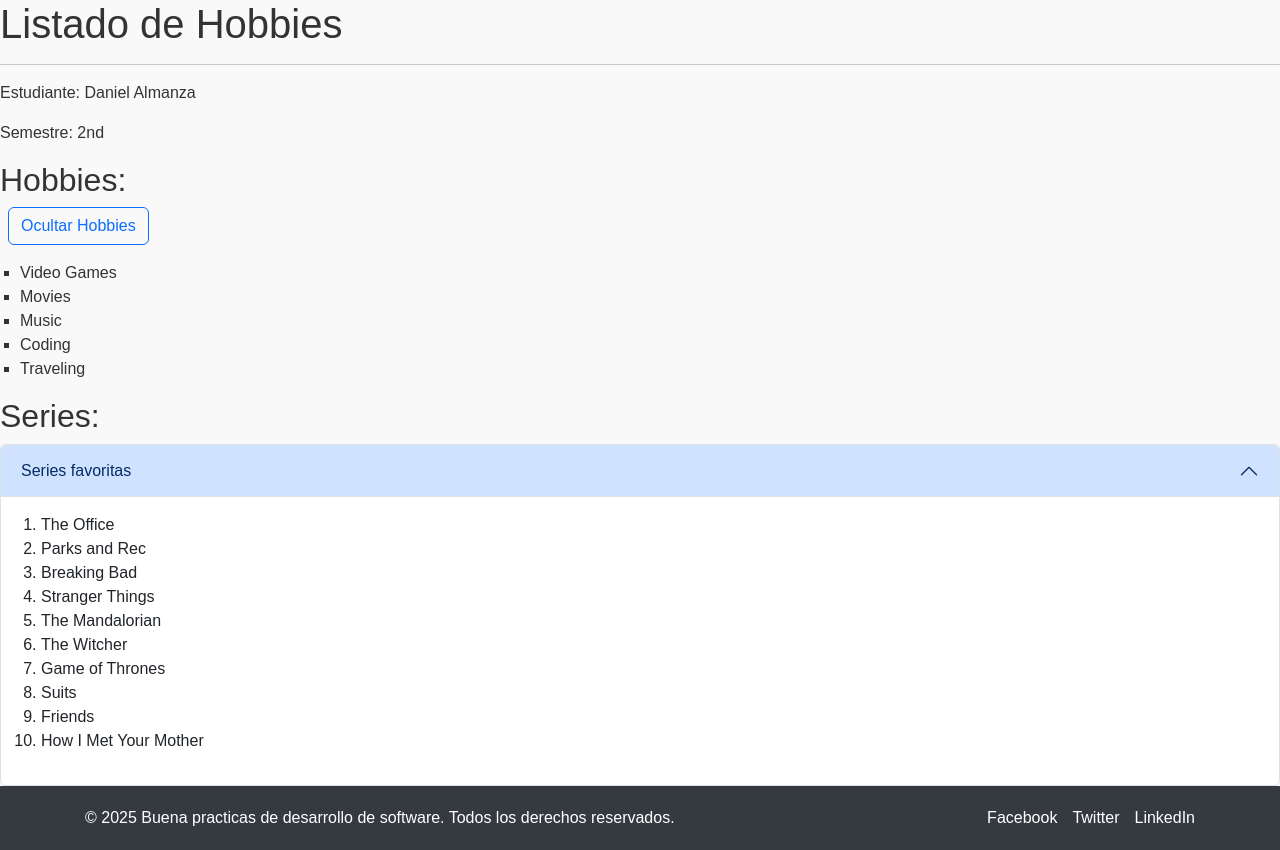
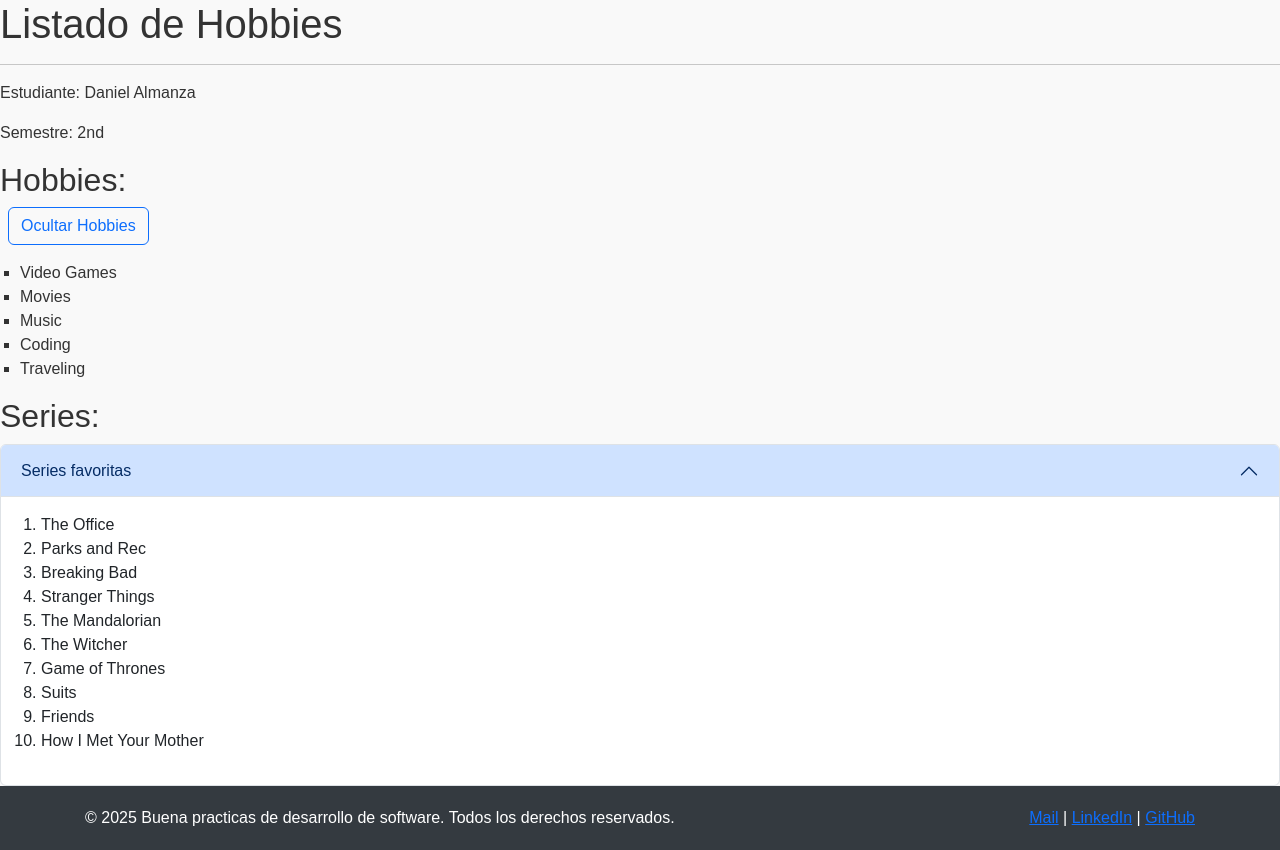
Before and after one commit to devDeam/hobbies-app, an Angular app: page / in a window 1280 px wide. Built offline with nearby package versions, Linux system fonts and the light colour scheme.

Commit message:
Se ajustan links en el footer

```diff
--- a/src/app/footer/footer.component.html
+++ b/src/app/footer/footer.component.html
@@ -1,10 +1,10 @@
 <footer class="footer">
   <div class="container">
     <span>© 2025 Buena practicas de desarrollo de software. Todos los derechos reservados.</span>
-    <ul class="social-links">
-      <li><a href="#">Facebook</a></li>
-      <li><a href="#">Twitter</a></li>
-      <li><a href="#">LinkedIn</a></li>
-    </ul>
+    <div class="contact-links">
+      <span *ngFor="let link of links; let isLast = last">
+        <a [href]="link.url">{{ link.name }}</a><span *ngIf="!isLast"> | </span>
+      </span>
+    </div>
   </div>
 </footer>
--- a/src/app/footer/footer.component.ts
+++ b/src/app/footer/footer.component.ts
@@ -1,8 +1,9 @@
 import { Component } from '@angular/core';
+import { CommonModule, NgFor } from '@angular/common';
 
 @Component({
   selector: 'app-footer',
-  imports: [],
+  imports: [NgFor, CommonModule],
   templateUrl: './footer.component.html',
   styleUrl: './footer.component.css'
 })
```
